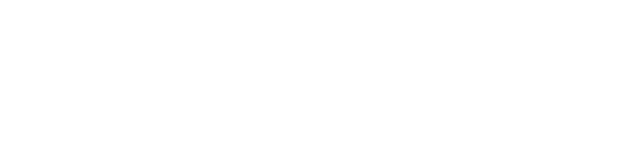
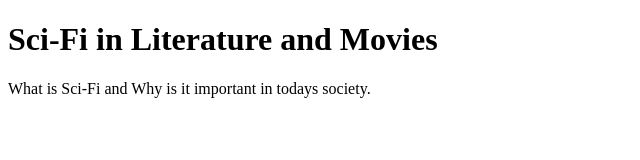
Before and after one commit to JacquieD11/exploring-CS, a plain HTML site: page Index.HTML in a window 1280 px wide. Shown: the whole page, without its empty margins (0-640 px from the left). Drawn offline with Linux system fonts and the light colour scheme.

Commit message:
Add a Header and Paragraph

```diff
--- a/Index.HTML
+++ b/Index.HTML
@@ -1,6 +1,8 @@
 <!DOCTYPE html>
 <html>
  <body>
+      	<h1> Sci-Fi in Literature and Movies</h1>
+   	   <p> What is Sci-Fi and Why is it important in todays society.</p>
 
  </body>
 </html>
```
